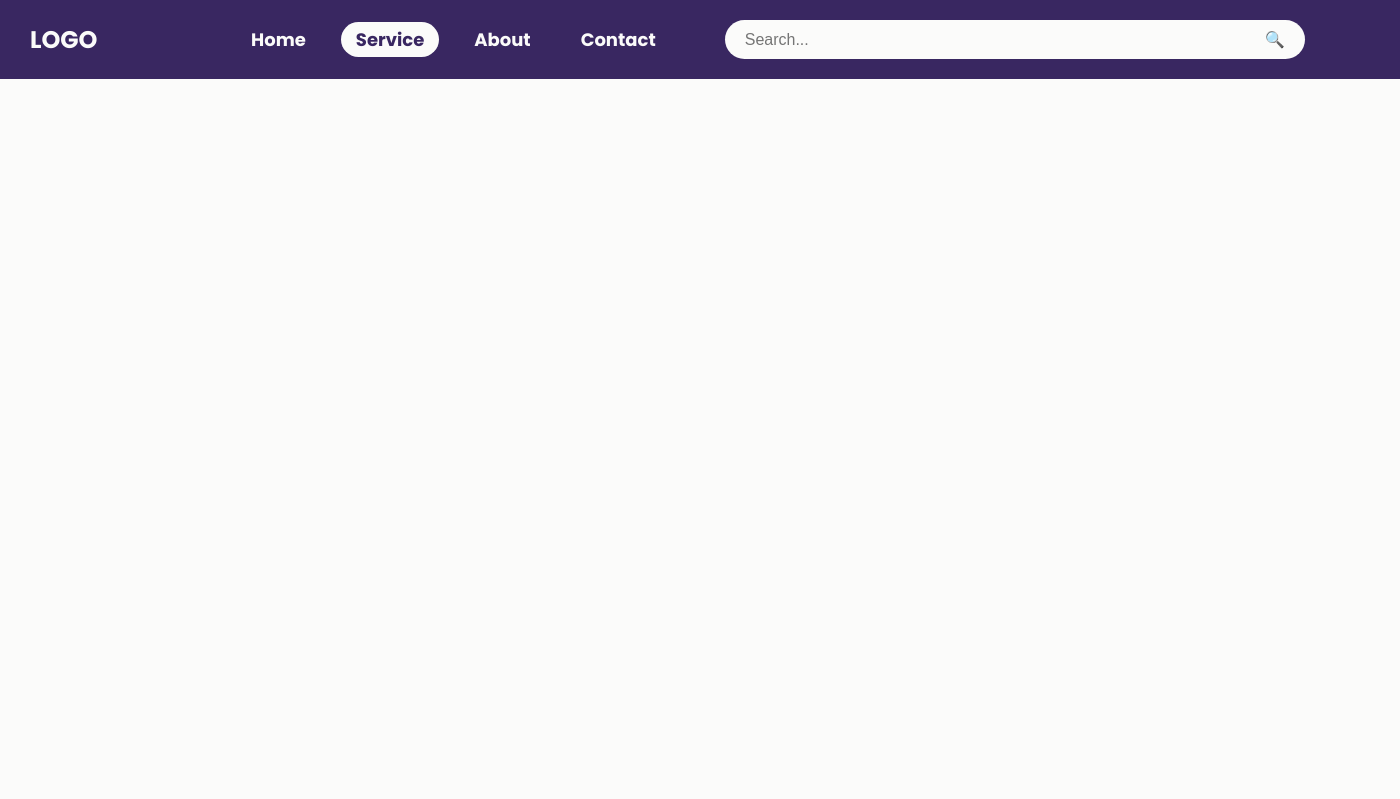
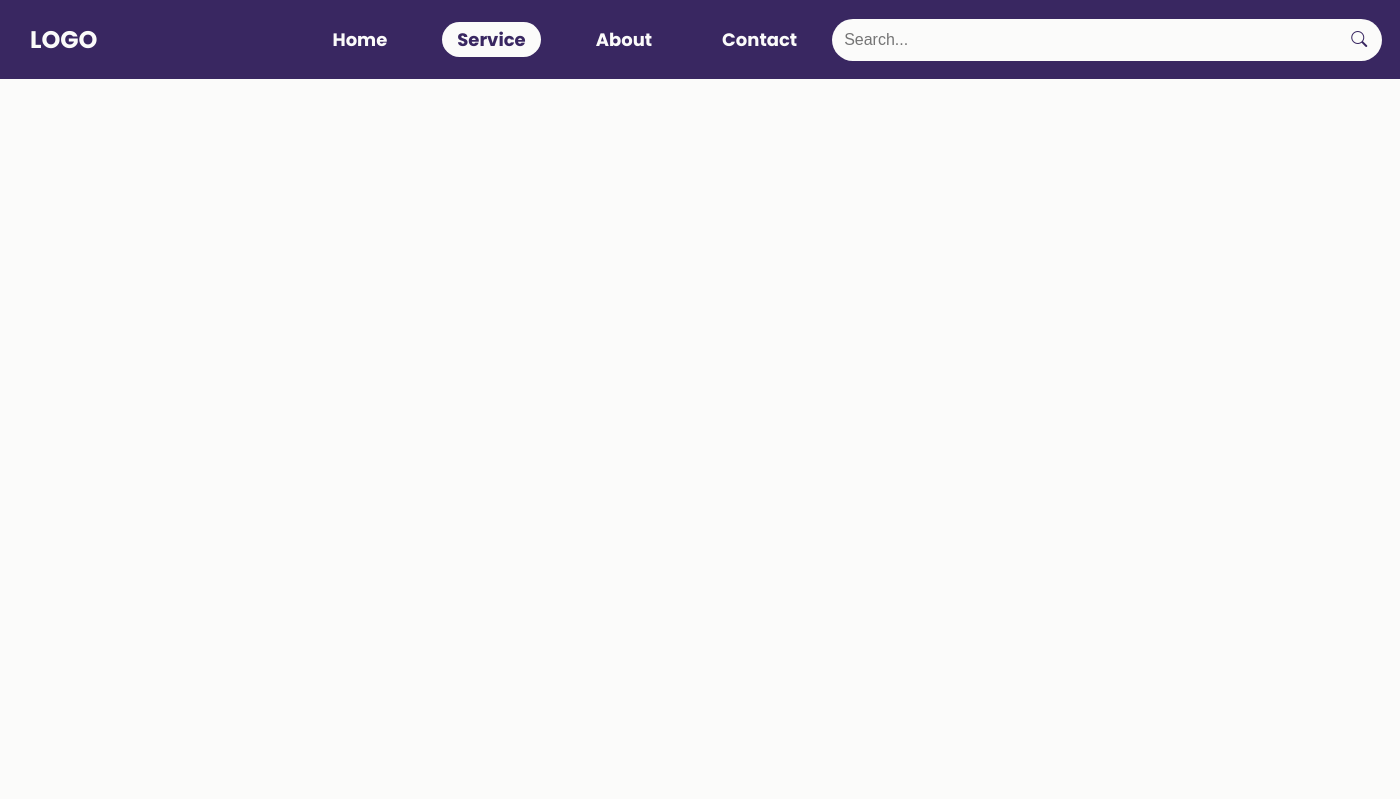
Before and after one commit to bkrzakii/project, a PHP site: page /html/service.html in a window 1400 px wide; the page is wider, and only the part inside the window is pictured. Shown: the top 799 px of that part. Run offline with PHP 8.4, Linux system fonts and the light colour scheme.

Commit message:
modification

```diff
--- a/css/service.css
+++ b/css/service.css
@@ -9,54 +9,6 @@
     font-family: "Poppins", sans-serif;
     text-decoration: none;
     list-style: none;
-}
-
-header {
-    display: flex;
-    justify-content: space-between;
-    position: absolute;
-    align-items: center;
-    background: #392761ff;
-    box-shadow: 0px 2px 10px rgba(0, 0, 0, 0);
-    padding: 10px 30px;
-    width: 96.05%;
-    transition: all 0.5s ease-in-out;
-}
-
-nav {
-    display: flex;
-    justify-content: space-between;
-    position: sticky;
-    align-items: center;
-    width: 100%;
-    max-width: 1100px;
-    margin: 0 auto;
-}
-
-nav ul {
-    list-style: none;
-    display: flex;
-}
-
-nav ul li {
-    margin: 0 10px;
-}
-
-nav ul li a {
-    text-decoration: none;
-    color: #FBFBFAff;
-    font-weight: bold;
-    font-size: large;
-    padding: 5px 15px;
-    border-radius: 50px;
-
-}
-
-nav ul li a:hover, nav ul li a.active {
-    transform: scale(1.1);
-    background: #FBFBFAff;
-    color: #392761ff;
-    transition: all 0.1s ease-in-out;
 }
 
 .background {
@@ -75,15 +27,58 @@
     color: #FBFBFAff;
 }
 
+header {
+    display: flex;
+    position: relative;
+    align-items: center;
+    background: #392761ff;
+    box-shadow: 0px 2px 10px rgba(0, 0, 0, 0);
+    padding: 10px 30px;
+}
+
+nav {
+    display: flex;
+    justify-content: space-between;
+    position: relative;
+    align-items: center;
+    margin: 0 auto 0 200px;
+}
+
+nav ul {
+    list-style: none;
+    display: flex;
+    padding: 0;
+}
+
+nav ul li {
+    margin: 0 20px;
+}
+
+nav ul li a {
+    text-decoration: none;
+    color: #FBFBFAff;
+    font-weight: bold;
+    font-size: large;
+    padding: 5px 15px;
+}
+
+nav ul li a:hover, nav ul li a.active {
+    transform: scale(1.1);
+    background: #FBFBFAff;
+    color: #392761ff;
+    border-radius: 50px;
+}
+
+
 .search-bar {
     display: flex;
     align-items: center;
+    position: relative;
     border: none;
     padding: 5px 10px;
     border-radius: 25px;
     background: #FBFBFAff;
-    position: absolute;
-    margin-right: 100px;
+    margin-right: 300px;
     right: -800px;
     animation: slide-in 0.5s ease-in-out forwards;
 }
@@ -114,10 +107,9 @@
 .search-bar input {
     border: none;
     outline: none;
-    padding: 5px 10px;
     font-size: 16px;
     width: 500px;
-    height: 10px;
+    height: 30px;
     background: transparent;
 }
 
@@ -125,13 +117,16 @@
     background: none;
     border: none;
     cursor: pointer;
-    padding: 5px 10px;
+    padding: 5px 5px;
     font-size: 16px;
 }
-
+.search {
+    color: #392761ff;
+    font-weight: bold;
+}
 .search-bar button:hover {
     transform: scale(1.1);
-    background: #FBFBFAff;
+    background: #CCC9E1ff;
     color: #392761ff;
     border-radius: 50px;
 }
--- a/html/service.html
+++ b/html/service.html
@@ -5,6 +5,9 @@
     <meta name="viewport" content="width=device-width, initial-scale=1.0">
     <title>service Page</title>
     <link rel="stylesheet" href="/css/service.css">
+    <link href='https://unpkg.com/boxicons@2.1.4/css/boxicons.min.css' rel='stylesheet'>
+    <link rel="stylesheet" href="https://cdn.jsdelivr.net/npm/bootstrap-icons/font/bootstrap-icons.css">
+
 </head>
 <body>
     <div class="background">
@@ -20,17 +23,13 @@
             </nav>
             <form action="#" class="search-bar" method="get">
                 <input type="text" placeholder="Search...">
-                <button type="submit">🔍</button>
+                <button type="submit" class="bi bi-search search"></button>
             </form>
         </header>
 
     </div>
-
-
     <!-- Extra content to make the page scrollable -->
-    <div class="extra-content">
-    </div>
-
+    <div class="extra-content"></div>
 </div>
 <script src="/js/service.js"></script>
 </body>
--- a/js/contact.js
+++ b/js/contact.js
@@ -6,12 +6,14 @@
         header.style.top = "0";
         header.style.background = "#392761ff"; /* Change background */
         header.style.boxShadow = "0px 2px 10px rgba(0, 0, 0, 0.1)";
-        header.style.padding = "10px 70px"; /* Reduce padding */
+        header.style.width = "100%";
+        header.style.animation = "movedown 1.9s ease-in-out forwards"; /* Smooth transition */
     } else {
-        header.style.position = "absolute"; /* Stay inside .background */
+        header.style.position = "relative"; /* Stay inside .background */
         header.style.top = "0px";
         header.style.background = "#392761ff"; /* Keep background transparent */
         header.style.boxShadow = "none";
         header.style.padding = "10px 30px"; /* Reset padding */
+        header.style.width = "none"; /* Ensure full width */
     }
 });
--- a/js/home.js
+++ b/js/home.js
@@ -6,12 +6,14 @@
         header.style.top = "0";
         header.style.background = "#Fbfbfa"; /* Change background */
         header.style.boxShadow = "0px 2px 10px rgba(0, 0, 0, 0.1)";
-        header.style.padding = "10px 70px"; /* Reduce padding */
+        header.style.width = "100%"; /* Reduce padding */
+        header.style.animation = "movedown 1.9s ease-in-out forwards"; /* Smooth transition */
     } else {
-        header.style.position = "absolute"; /* Stay inside .background */
+        header.style.position = "relative"; /* Stay inside .background */
         header.style.top = "0px";
         header.style.background = "transparent"; /* Keep background transparent */
         header.style.boxShadow = "none";
         header.style.padding = "10px 30px"; /* Reset padding */
+        header.style.width = "none"; /* Ensure full width */
     }
 });
--- a/js/service.js
+++ b/js/service.js
@@ -6,12 +6,15 @@
         header.style.top = "0";
         header.style.background = "#392761ff"; /* Change background */
         header.style.boxShadow = "0px 2px 10px rgba(0, 0, 0, 0.1)";
-        header.style.padding = "10px 70px"; /* Reduce padding */
+        header.style.width = "100%"; /* Ensure full width */
+        header.style.animation = "movedown 1.9s ease-in-out forwards"; /* Smooth transition */
+        nav.style.margin = "10px 300px"; /* Reduce padding */
     } else {
-        header.style.position = "absolute"; /* Stay inside .background */
+        header.style.position = "relative"; /* Stay inside .background */
         header.style.top = "0px";
         header.style.background = "#392761ff"; /* Keep background transparent */
         header.style.boxShadow = "none";
         header.style.padding = "10px 30px"; /* Reset padding */
+        header.style.width = "none"; /* Ensure full width */
     }
 });
```
Also changed, not shown: other parts of css/service.css (+18 -17 lines), css/contact.css (+42 -16 lines), css/home.css (+36 -13 lines).
